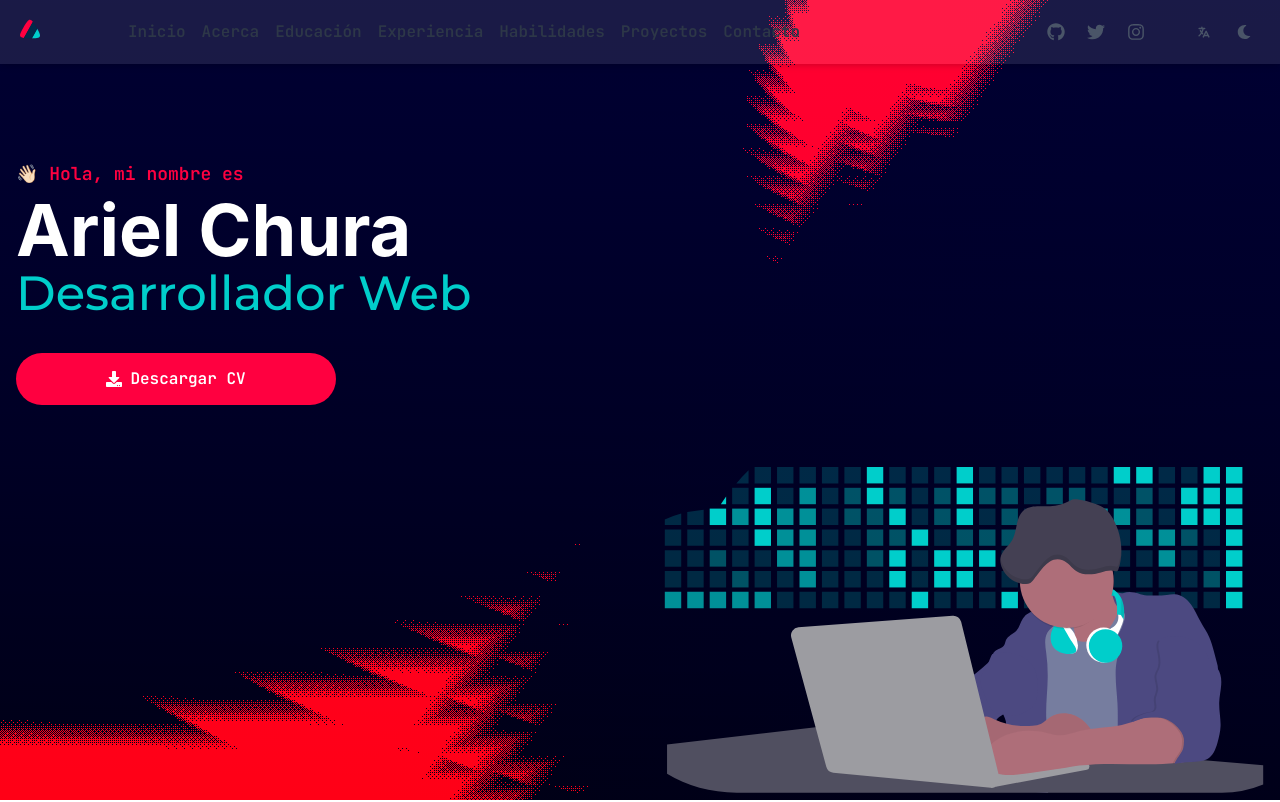
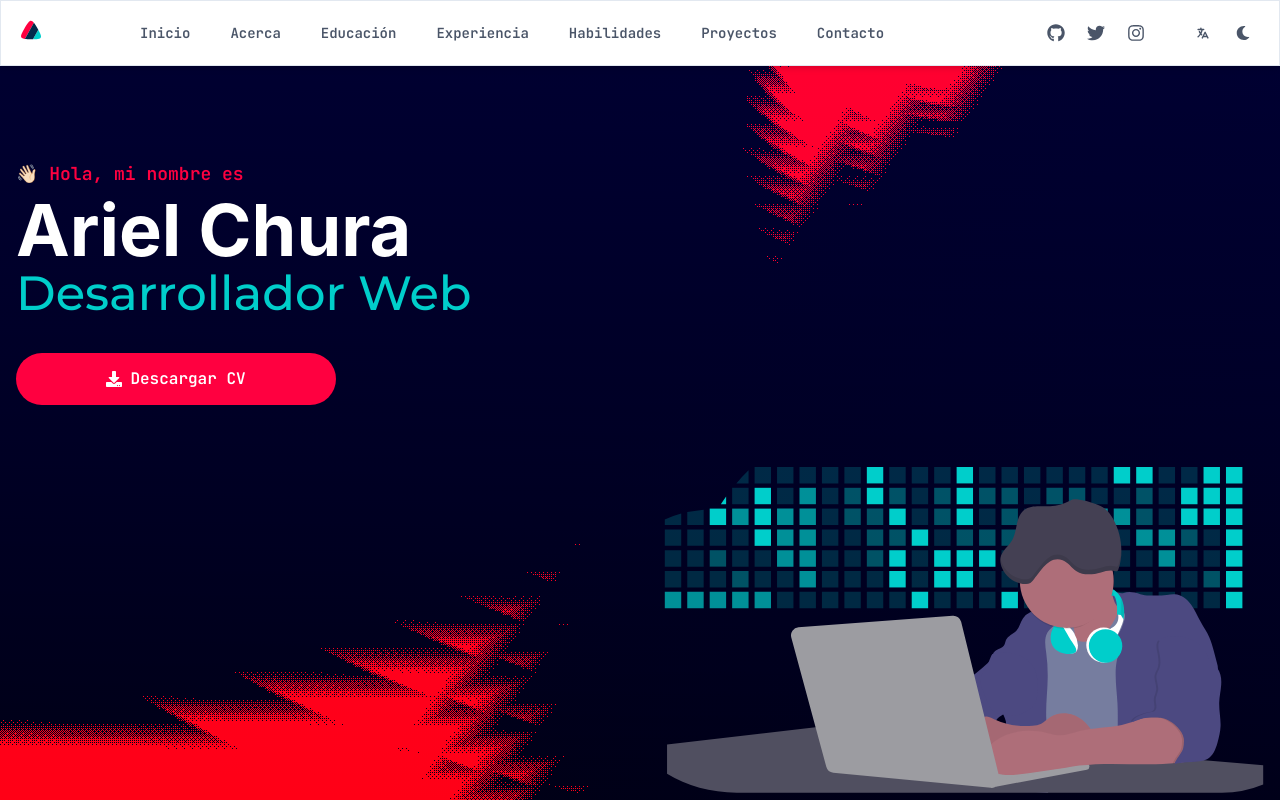
Before and after one commit to arielscc/myf, a Next.js app: page / in a window 1280 px wide. Shown: the top 802 px of the page. Built offline with nearby package versions, Linux system fonts and the light colour scheme; a web font is replaced by a local one.

Commit message:
feat: update header styles & theme

```diff
--- a/sections/Header.js
+++ b/sections/Header.js
@@ -1,47 +1,41 @@
+import {
+  ButtonGroup,
+  Flex,
+  HStack,
+  Icon,
+  IconButton,
+  Link,
+  Menu,
+  MenuButton,
+  MenuItemOption,
+  MenuList,
+  MenuOptionGroup,
+  Tooltip,
+  chakra,
+  useColorMode,
+  useColorModeValue,
+  useDisclosure,
+} from '@chakra-ui/react';
+import Image from 'next/image';
 import React, { useContext } from 'react';
 import {
-  HStack,
-  chakra,
-  ButtonGroup,
-  useColorMode,
-  useColorModeValue,
-  IconButton,
-  Icon,
-  useDisclosure,
-  Link,
-  Flex,
-  Menu,
-  MenuList,
-  MenuButton,
-  Tooltip,
-  MenuOptionGroup,
-  MenuItemOption,
-} from '@chakra-ui/react';
-import {
+  FaGithub,
+  FaInstagram,
+  FaMoon,
   FaSun,
-  FaMoon,
-  FaGithub,
   FaTwitter,
-  FaInstagram,
 } from 'react-icons/fa';
-import Image from 'next/image';
 
-import { HiMenu, HiX, HiTranslate } from 'react-icons/hi';
 import { useRouter } from 'next/dist/client/router';
+import { HiMenu, HiTranslate, HiX } from 'react-icons/hi';
+import AppContext from '../context/context';
 import Logo from '../public/assets/logo.svg';
-import AppContext from '../context/context';
 
 const Header = ({ inview }) => {
-  const ColorModeIcon = useColorModeValue(FaMoon, FaSun);
+  const ThemeIcon = useColorModeValue(FaMoon, FaSun);
   const { isOpen, onToggle } = useDisclosure();
   const { toggleColorMode } = useColorMode();
-  const lightvalue = inview ? 'rgba(255,255,255,0.1)' : '#000032';
-  const darkvalue = inview ? 'rgba(26, 32, 44, .7)' : 'gray.800';
   const padding = inview ? '4' : '2';
-  const LightBlurMenuColor = inview
-    ? 'rgba(255, 255, 255, .1)'
-    : 'rgba(0, 0, 50, .7)';
-
   const { header } = useContext(AppContext);
   const { categories } = header;
 
@@ -55,7 +49,7 @@ const Header = ({ inview }) => {
   return (
     <Flex
       as="nav"
-      bg={useColorModeValue(lightvalue, darkvalue)}
+      bg={useColorModeValue('white', 'linear-gradient(to right, #0f0c29, #012a4a, #24243e)')}
       justify="space-between"
       alignItems="center"
       shadow="md"
@@ -67,6 +61,8 @@ const Header = ({ inview }) => {
       px="5"
       zIndex="modal"
       marginInlineStart="0px"
+      border="1px"
+      borderColor={useColorModeValue('gray.200', 'gray.600')}
     >
       <Link href="/">
         <Image src={Logo} width={20} height={20} />
@@ -86,7 +82,7 @@ const Header = ({ inview }) => {
         mx="auto"
         gridGap="12"
         bg={{
-          base: useColorModeValue(LightBlurMenuColor, 'rgba(0, 0, 0, .3)'),
+          base: useColorModeValue('rgba(255, 255, 255, .8)', 'rgba(0, 0, 0, .3)'),
           lg: 'none',
         }}
         backdropFilter={{ base: 'blur(5px)', lg: 'none' }}
@@ -104,7 +100,7 @@ const Header = ({ inview }) => {
             <Link
               href={`#${category}`}
               textTransform="capitalize"
-              variant="primary"
+              variant='primary'
               key={category}
               onClick={onToggle}
             >
@@ -189,7 +185,7 @@ const Header = ({ inview }) => {
         </Menu>
         <IconButton
           rounded="md"
-          icon={<ColorModeIcon />}
+          icon={<ThemeIcon />}
           onClick={toggleColorMode}
           aria-label="toggle color mode"
         />
--- a/styles/theme.js
+++ b/styles/theme.js
@@ -1,7 +1,7 @@
 import { extendTheme } from '@chakra-ui/react';
 import Button from './components/button';
-import { Link } from './components/link';
-import { ButtonGroup } from './components/buttonGroup';
+import ButtonGroup from './components/buttonGroup';
+import Link from './components/link';
 
 const theme = extendTheme({
   fonts: {
```
